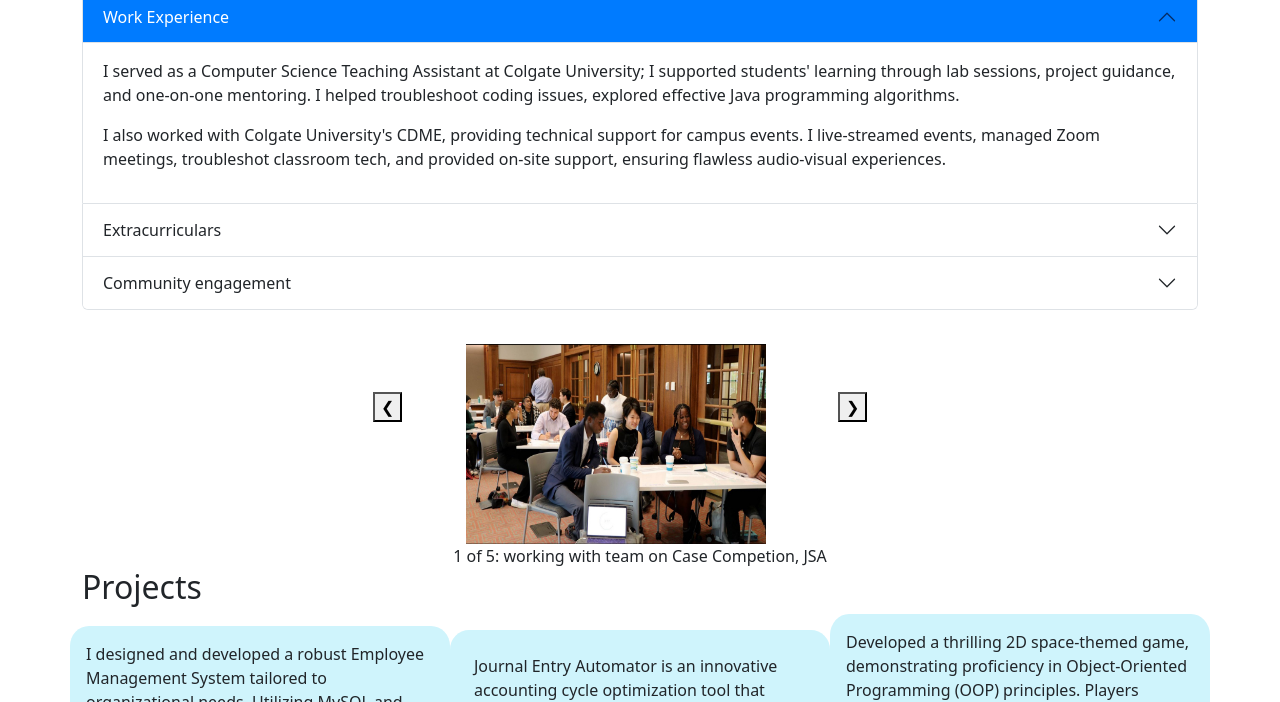
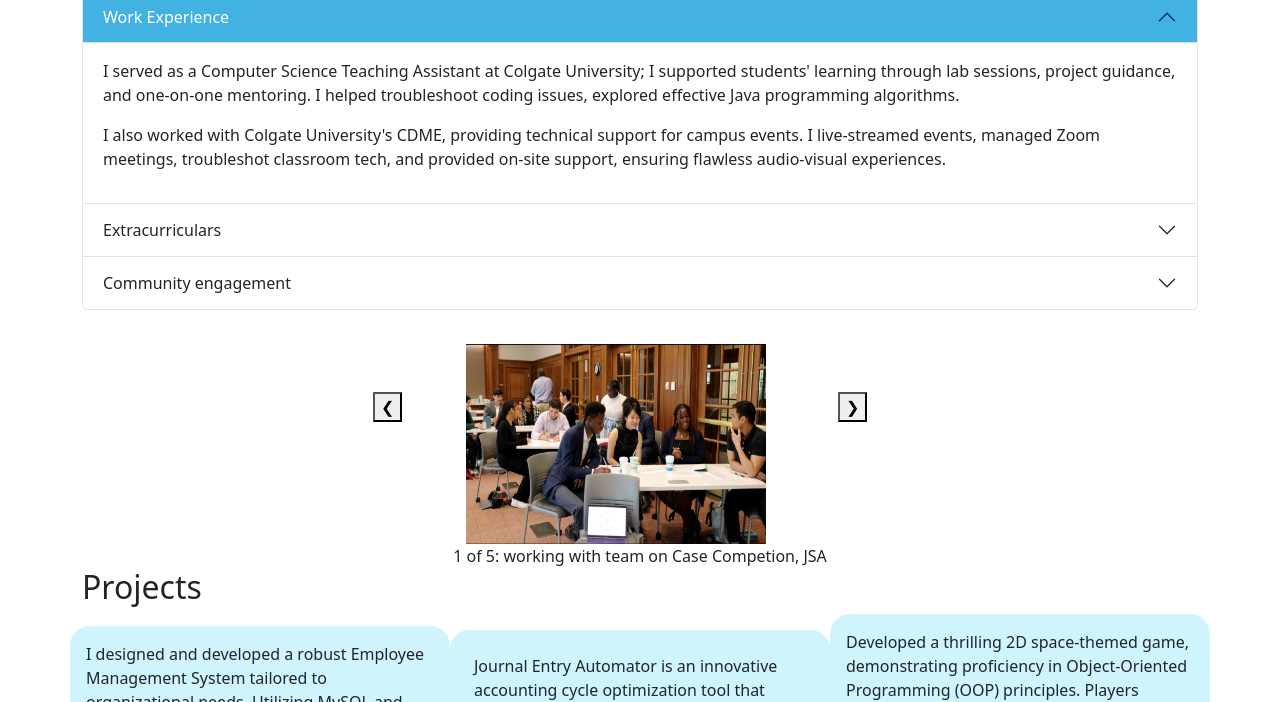
Before and after one commit to ec-tino/personal_website, a plain HTML site: page index.html in a window 1280 px wide. Shown: the part 398-1100 px from the top of the page. Drawn offline with nearby package versions, Linux system fonts and the light colour scheme.

Commit message:
Update index.html

```diff
--- a/index.html
+++ b/index.html
@@ -22,7 +22,7 @@
             font-family: sans-serif;
         }
         .accordion-button:not(.collapsed) {
-            background-color: #007bff !important; /* Change to your preferred color */
+            background-color: #42b2e2 !important; /* Change to your preferred color */
             color: white !important;
         }
     </style>
```
